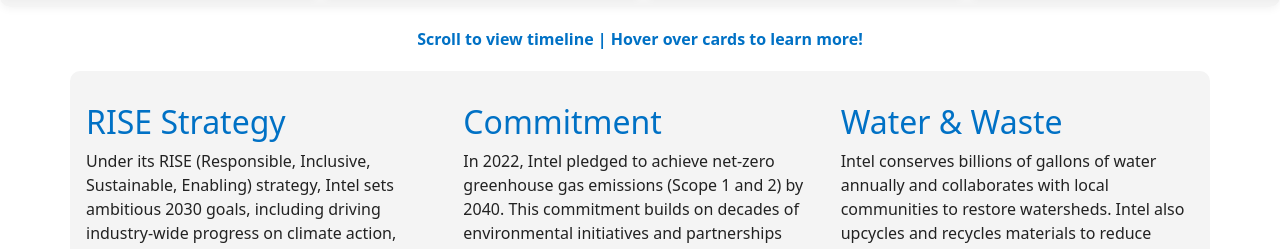
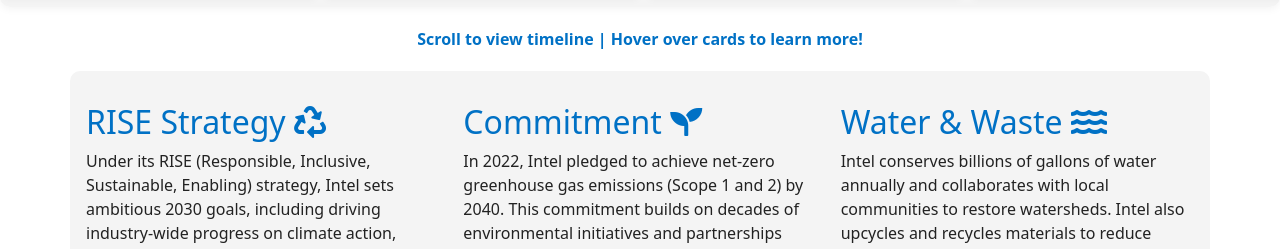
Before and after one commit to huntt3/03-prj-intel-localization, a plain HTML site: page index.html in a window 1280 px wide. Shown: the part 542-791 px from the top of the page. Drawn offline with nearby package versions, Linux system fonts and the light colour scheme.

Commit message:
Commit 8. Fix symbols

```diff
--- a/index.html
+++ b/index.html
@@ -6,6 +6,7 @@
   <title>Intel: Sustainability Through the Ages</title>
 
   <link rel="icon" type="image/png" sizes="16x16" href="https://www.google.com/s2/favicons?sz=32&domain_url=https%3A%2F%2Fwww.intel.com%2Fcontent%2Fwww%2Fus%2Fen%2Fhomepage.html">
+  <link rel="stylesheet" href="https://cdnjs.cloudflare.com/ajax/libs/font-awesome/5.15.1/css/all.min.css">
 
   <link rel="stylesheet" href="style.css" />
   <!-- Add Bootstrap CSS for grid system -->
@@ -159,7 +160,9 @@
       <div class="row">
         <!-- Column 1: Uses col-md-4 for 3 equal columns on medium+ screens, full width on small screens -->
         <div class="col-md-4 mb-4">
-          <h2>RISE Strategy</h2>
+          <h2>RISE Strategy
+            <i class="fas fa-recycle" aria-hidden="true"></i>
+          </h2>
           <p>
             Under its RISE (Responsible, Inclusive, Sustainable, Enabling) strategy,
             Intel sets ambitious 2030 goals, including driving industry-wide
@@ -171,7 +174,9 @@
 
         <!-- Column 2 -->
         <div class="col-md-4 mb-4">
-          <h2>Commitment</h2>
+          <h2>Commitment
+            <i class="fas fa-seedling" aria-hidden="true"></i>
+          </h2>
           <p>
             In 2022, Intel pledged to achieve net-zero greenhouse gas emissions
             (Scope 1 and 2) by 2040. This commitment builds on decades of
@@ -184,7 +189,9 @@
 
         <!-- Column 3 -->
         <div class="col-md-4 mb-4">
-          <h2>Water &amp; Waste</h2>
+          <h2>Water &amp; Waste
+            <i class="fas fa-water" aria-hidden="true"></i>
+          </h2>
           <p>
             Intel conserves billions of gallons of water annually and
             collaborates with local communities to restore watersheds.
```
